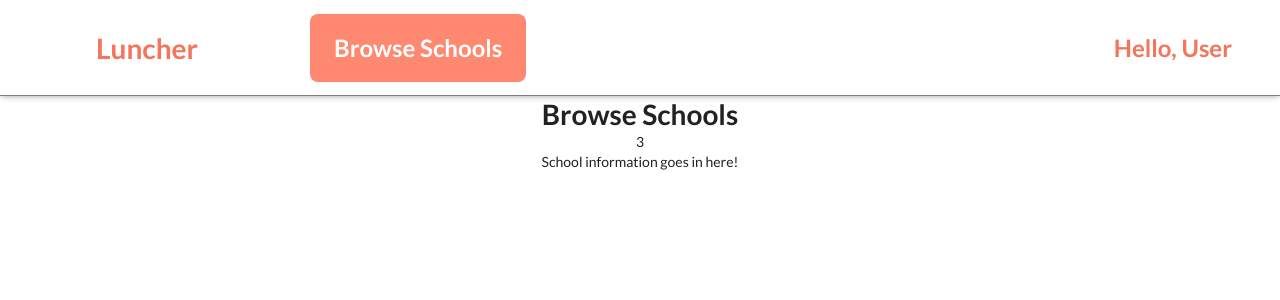
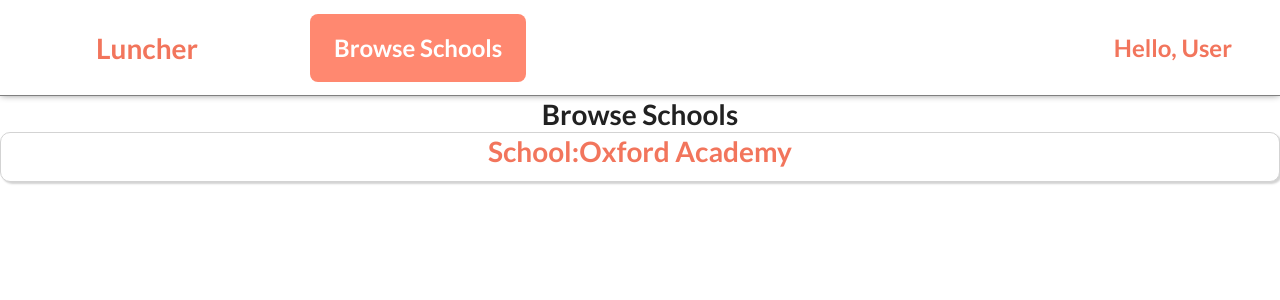
Before and after one commit to luncherbw0719/frontend, a React (Create React App) app: page /schools in a window 1280 px wide. Shown: the top 300 px of the page. Built offline with nearby package versions, Linux system fonts and the light colour scheme.

Commit message:
new card and beginning stylings

```diff
--- a/src/components/SchoolBrowse.js
+++ b/src/components/SchoolBrowse.js
@@ -31,7 +31,7 @@ export default function SchoolBrowse() {
       </header>
 
       <div class="schoolcards">
-        3
+
         {schools.map(school => (
           <SchoolCard {...school} />
         ))}
--- a/src/components/SchoolCard.js
+++ b/src/components/SchoolCard.js
@@ -1,11 +1,14 @@
 import React from 'react';
-
 import './styles/SchoolCard.scss';
 
 const SchoolCard = props => {
   return (
     <div className='school-card'>
-      School information goes in here!
+      <h1>School:{props.schoolName}</h1>
+      <h2>School ID:{props.schoolID}</h2>
+      <h3>Location:{props.schoolLocation}</h3>
+      <h3>Current Funds:{props.CurrentFunds}</h3>
+      <h3>Funds Needed:{props.NeededFunds}</h3>
     </div>
   );
 };
--- a/src/components/styles/SchoolCard.scss
+++ b/src/components/styles/SchoolCard.scss
@@ -0,0 +1,17 @@
+.school-card {
+display: block;
+padding: 0 20px 25px;
+border: 1px solid lightgrey;
+border-radius: 10px;
+background-color: white;
+position: relative;
+height: 50px;
+overflow: hidden;
+box-shadow: 2px 2px 2px lightgrey;
+
+  h1 {
+      color: #F2755C;
+
+
+  }
+}
```
